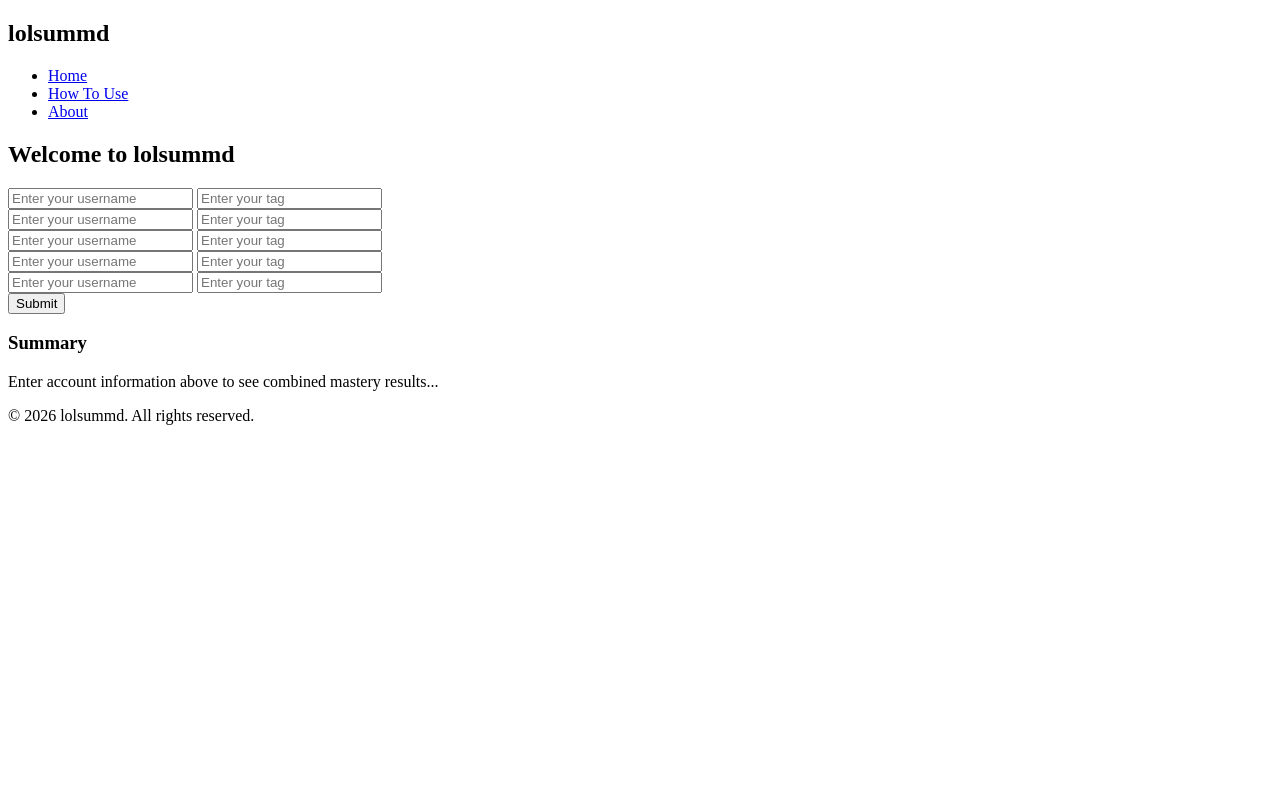
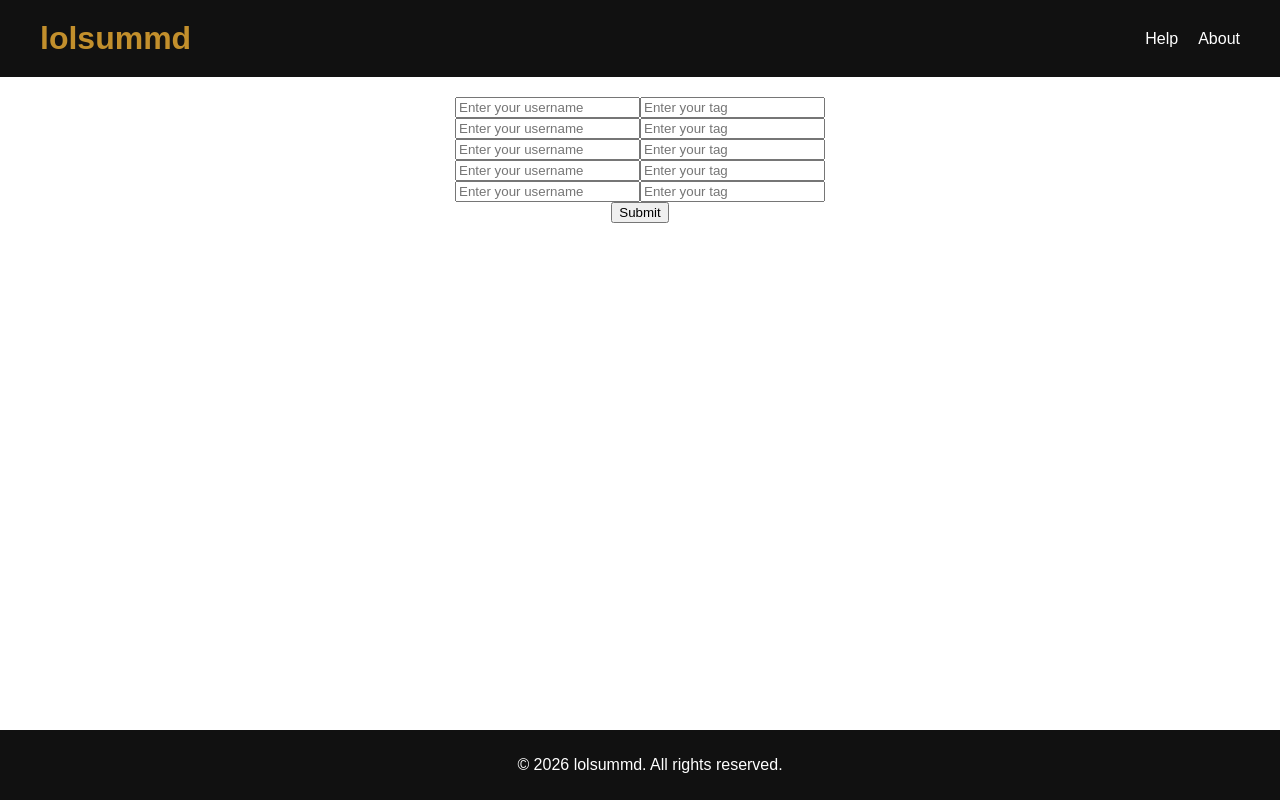
Before and after one commit to hutnerr/lolsummd, a Flask app: page / in a window 1280 px wide. Run offline with Flask 3, Linux system fonts and the light colour scheme.

Commit message:
basic styling and page templates

```diff
--- a/app.py
+++ b/app.py
@@ -45,9 +45,9 @@ def home():
 def about():
     return render_template("about.html")
 
-@app.route("/how-to-use")
-def how_to_use():
-    return render_template("how_to_use.html")
+@app.route("/help")
+def help():
+    return render_template("help.html")
 
 if __name__ == "__main__":
     app.run(debug=True, port=5000)
--- a/static/style.css
+++ b/static/style.css
@@ -0,0 +1,132 @@
+/* SPECIFIC ITEMS */
+body {
+    font-family: Arial, sans-serif;
+    background-color: #f4f4f4;
+
+    display: flex;
+    flex-direction: column;
+}
+
+html, body {
+    height: 100%;
+    width: 100%;
+    margin: 0;
+}
+
+body {
+    font-family: Arial, sans-serif;
+    background-color: #f4f4f4;
+
+    display: flex;
+    flex-direction: column;
+}
+
+header {
+    background-color: #333;
+    color: #fff;
+    padding: 20px;
+    text-align: center;
+}
+
+footer {
+    background-color: #333;
+    color: #fff;
+    padding: 10px;
+    text-align: center;
+    position: fixed;
+    width: 100%;
+    bottom: 0;
+}
+
+a {
+    color: #ffffff;
+    text-decoration: none;
+}
+
+a:hover {
+    color: #c28f2c;
+    text-decoration: underline;
+}
+
+nav {
+    display: flex;
+    justify-content: space-between;
+    align-items: center;
+}
+
+nav h1 {
+    margin: 0 20px;
+    color: #c28f2c;
+}
+
+nav ul {
+    list-style: none;
+    margin: 0 20px;
+    padding: 0;
+    display: flex;
+    gap: 20px;
+}
+
+
+/* ID BASED */
+#title a {
+    color: #c28f2c;
+    font-size: 32px;
+    font-weight: bold;
+    margin-bottom: 20px;
+}
+
+#title a:hover {
+    text-decoration: none;
+}
+
+/* BACKGROUND */
+.background-black {
+    background-color:#111111;
+}
+
+.background-white {
+    background-color:#ffffff;
+}
+
+.backgournd-highlight {
+    background-color:#c28f2c;
+}
+
+/* TEXT */
+.text-white {
+    color:#ffffff;
+}
+
+.text-black {
+    color:#111111;
+}
+
+.text-highlight {
+    color:#c28f2c;
+}
+
+.text-font-size-small {
+    font-size:12px;
+}
+
+.text-font-size-medium {
+    font-size:16px;
+}
+
+.text-font-size-large {
+    font-size:24px;
+}
+
+/*  LAYOUT */
+.container {
+    max-width: 1200px;
+    margin: 0 auto;
+    padding: 20px;
+}
+
+.centered {
+    display: flex;
+    justify-content: center;
+    align-items: center;
+}
--- /dev/null
+++ b/templates/404.html
@@ -0,0 +1,5 @@
+{% extends "base.html" %}
+{% block title %}lolsummd - 404 Not Found{% endblock %}
+{% block content %}
+<h2>404 - Not Found</h2>
+{% endblock %}
--- /dev/null
+++ b/templates/about.html
@@ -0,0 +1,5 @@
+{% extends "base.html" %}
+{% block title %}lolsummd - About{% endblock %}
+{% block content %}
+<p>This is the about page. We are so cool.</p>
+{% endblock %}
--- a/templates/base.html
+++ b/templates/base.html
@@ -6,23 +6,22 @@
     <title>{% block title %}lolsummd{% endblock %}</title>
     <link rel="stylesheet" href="{{ url_for('static', filename='style.css') }}">
 </head>
-<body>
-    <header>
+<body class="background-white">
+    <header class="background-black text-white">
         <nav>
-            <h1>lolsummd</h1>
-            <ul>
-                <li><a href="/">Home</a></li>
-                <li><a href="/how-to-use">How To Use</a></li>
+            <h1 id="title"><a href="/">lolsummd</a></h1>
+            <ul id="header-navbar-ul">
+                <li><a href="/help">Help</a></li>
                 <li><a href="/about">About</a></li>
             </ul>
         </nav>
     </header>
 
-    <main>
+    <main class="container background-white text-black">
         {% block content %}{% endblock %}
     </main>
 
-    <footer>
+    <footer class="background-black text-white">
         <p>&copy; 2026 lolsummd. All rights reserved.</p>
     </footer>
 </body>
--- /dev/null
+++ b/templates/help.html
@@ -0,0 +1,5 @@
+{% extends "base.html" %}
+{% block title %}lolsummd - Help{% endblock %}
+{% block content %}
+<p>This is the help page</p>
+{% endblock %}
--- a/templates/index.html
+++ b/templates/index.html
@@ -1,29 +1,30 @@
 {% extends "base.html" %}
 {% block title %}lolsummd - Home{% endblock %}
 {% block content %}
-<h2>Welcome to lolsummd</h2>
 <form method="POST" action="/">
-    <div class="input-box">
+    <div class="input-box centered">
         <input type="text" name="username1" placeholder="Enter your username">
         <input type="text" name="tag1" placeholder="Enter your tag">
     </div>
-    <div class="input-box">
+    <div class="input-box centered">
         <input type="text" name="username2" placeholder="Enter your username">
         <input type="text" name="tag2" placeholder="Enter your tag">
     </div>
-    <div class="input-box">
+    <div class="input-box centered">
         <input type="text" name="username3" placeholder="Enter your username">
         <input type="text" name="tag3" placeholder="Enter your tag">
     </div>
-    <div class="input-box">
+    <div class="input-box centered">
         <input type="text" name="username4" placeholder="Enter your username">
         <input type="text" name="tag4" placeholder="Enter your tag">
     </div>
-    <div class="input-box">
+    <div class="input-box centered">
         <input type="text" name="username5" placeholder="Enter your username">
         <input type="text" name="tag5" placeholder="Enter your tag">
     </div>
-    <button type="submit">Submit</button>
+    <div class="centered">
+        <button type="submit">Submit</button>
+    </div>
 </form>
 
 {% if result %}
@@ -52,8 +53,6 @@
 </div>
 {% else %}
 <div id="output">
-    <h3>Summary</h3>
-    <p>Enter account information above to see combined mastery results...</p>
 </div>
 {% endif %}
 {% endblock %}
```
